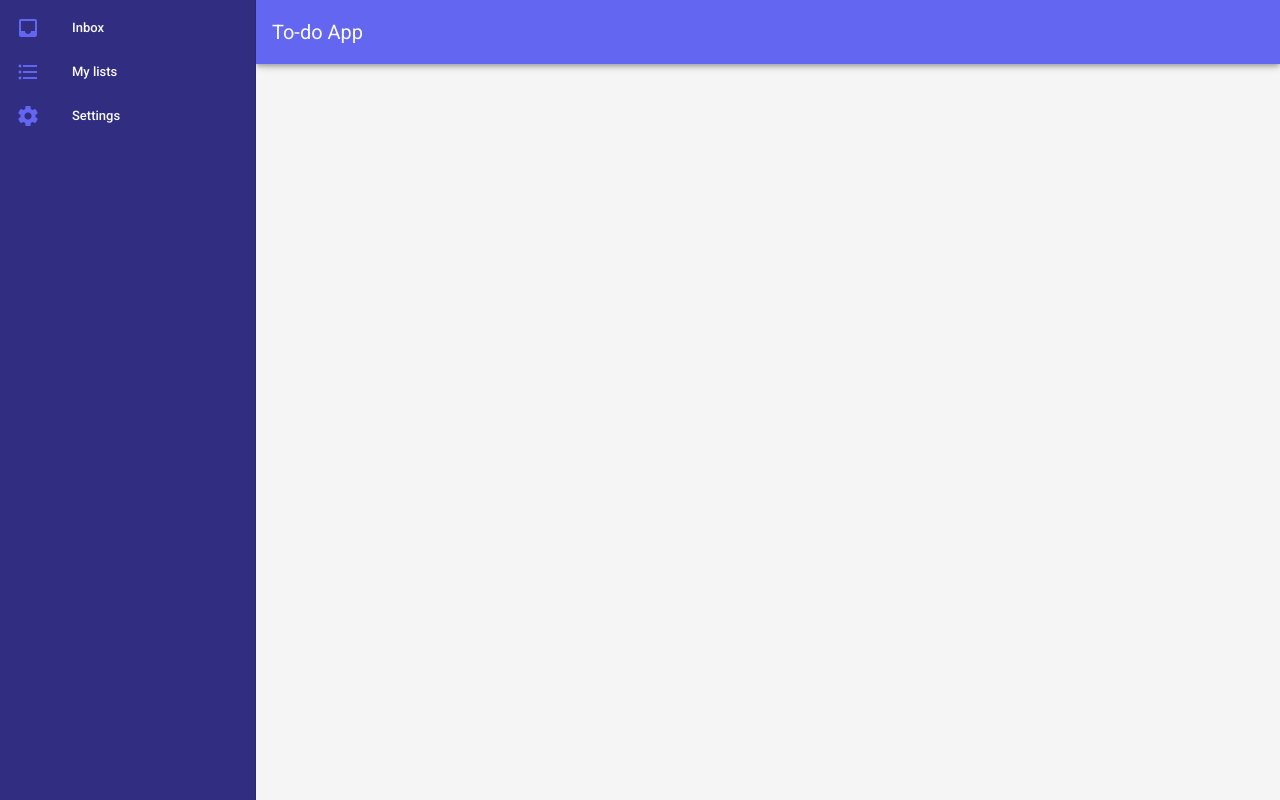
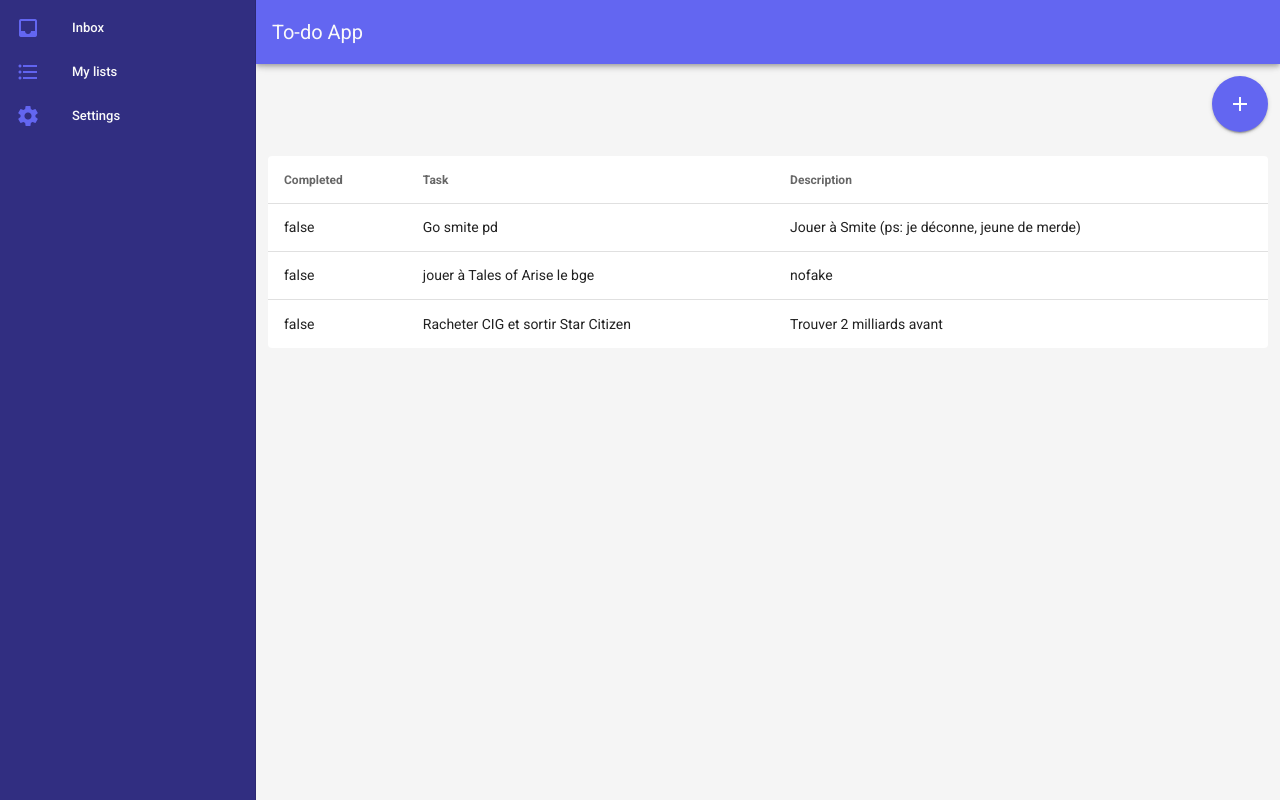
Before and after one commit to aymeric35/to-do-app, a Vue app: page / in a window 1280 px wide. Built offline with nearby package versions, Linux system fonts and the light colour scheme.

Commit message:
Add list

```diff
--- a/src/App.vue
+++ b/src/App.vue
@@ -1,47 +1,95 @@
 <template>
   <v-app>
-    <v-navigation-drawer
-      color="secondary"
-      permanent
-      expand-on-hover
-      app
-    >
+    <v-navigation-drawer color="secondary" permanent expand-on-hover app>
       <v-list nav dense>
         <v-list-item link>
           <v-list-item-icon>
             <v-icon color="primary">mdi-inbox</v-icon>
           </v-list-item-icon>
-          <v-list-item-title class="grey--text text--lighten-5">Inbox</v-list-item-title>
+          <v-list-item-title class="grey--text text--lighten-5"
+            >Inbox</v-list-item-title
+          >
         </v-list-item>
         <v-list-item link>
           <v-list-item-icon>
             <v-icon color="primary">mdi-format-list-bulleted</v-icon>
           </v-list-item-icon>
-          <v-list-item-title class="grey--text text--lighten-5">My lists</v-list-item-title>
+          <v-list-item-title class="grey--text text--lighten-5"
+            >My lists</v-list-item-title
+          >
         </v-list-item>
         <v-list-item link>
           <v-list-item-icon>
             <v-icon color="primary">mdi-cog</v-icon>
           </v-list-item-icon>
-          <v-list-item-title class="grey--text text--lighten-5">Settings</v-list-item-title>
+          <v-list-item-title class="grey--text text--lighten-5"
+            >Settings</v-list-item-title
+          >
         </v-list-item>
       </v-list>
     </v-navigation-drawer>
 
     <v-app-bar color="primary" app>
-      <v-toolbar-title class="grey--text text--lighten-5">To-do App</v-toolbar-title>
+      <v-toolbar-title class="grey--text text--lighten-5"
+        >To-do App</v-toolbar-title
+      >
     </v-app-bar>
 
     <v-main class="grey lighten-4">
-
+      <v-container class="d-flex justify-end">
+        <v-btn elevation="2" color="primary" fab
+          ><v-icon>mdi-plus</v-icon></v-btn
+        >
+      </v-container>
+      <v-container>
+        <v-simple-table>
+          <template v-slot:default>
+            <thead>
+              <tr>
+                <th class="text-left">Completed</th>
+                <th class="text-left">Task</th>
+                <th class="text-left">Description</th>
+              </tr>
+            </thead>
+            <tbody>
+              <tr v-for="item in desserts" :key="item.name">
+                <td>{{ item.completed }}</td>
+                <td>{{ item.name }}</td>
+                <td>{{ item.description }}</td>
+              </tr>
+            </tbody>
+          </template></v-simple-table
+        >
+      </v-container>
     </v-main>
   </v-app>
 </template>
 
 <script>
-export default {};
+export default {
+  data() {
+    return {
+      desserts: [
+        {
+          completed: false,
+          name: "Go smite pd",
+          description: "Jouer à Smite (ps: je déconne, jeune de merde)"
+        },
+        {
+          completed: false,
+          name: "jouer à Tales of Arise le bge",
+          description: "nofake"
+        },
+        {
+          completed: false,
+          name: "Racheter CIG et sortir Star Citizen",
+          description: "Trouver 2 milliards avant"
+        }
+      ]
+    }
+  }
+};
 </script>
 
 <style lang="scss">
-
 </style>
```
